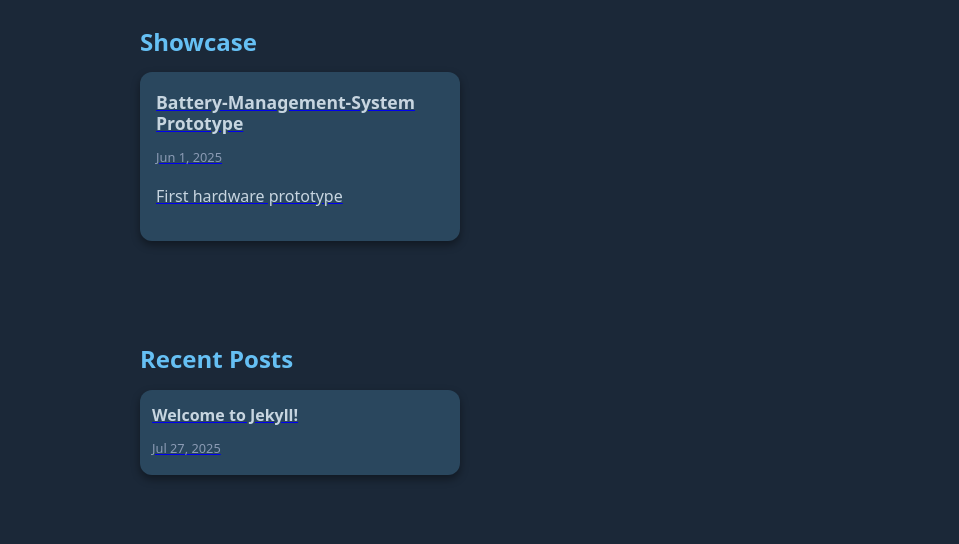
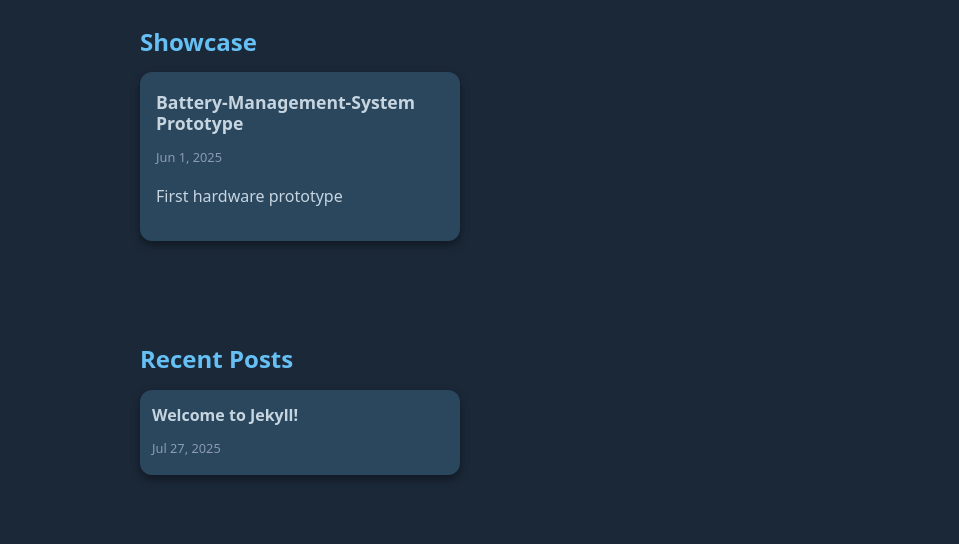
Before and after one commit to Manschm/manschm.github.io, a Jekyll site: the page built from index.markdown, in a window 1280 px wide. Shown: the part 302-846 px from the top of the page, without its empty margins (0-959 px from the left). Built offline with Jekyll 4.4.1, drawn with Linux system fonts in a browser that asks for light colours.

Commit message:
fixed ugly underlining

```diff
--- a/_includes/card.html
+++ b/_includes/card.html
@@ -1,6 +1,6 @@
 {%- assign c = include.compact | default: false -%}
 <article class="card{% if c %} compact{% endif %}">
-  <a href="{{ include.post.url | relative_url }}">
+  <a class="card-link" href="{{ include.post.url | relative_url }}">
     {%- if include.post.image -%}
       <img src="{{ include.post.image | relative_url }}" alt="{{ include.post.title }}">
     {%- endif -%}
--- a/assets/css/main.css
+++ b/assets/css/main.css
@@ -144,6 +144,16 @@ footer {
   color: var(--text);
 }
 
+.card-link {
+  display: block;
+  color: inherit;
+  text-decoration: none;
+}
+
+.card-link:hover {
+  text-decoration: underline;
+}
+
 .card h3 {
   margin: .25rem 0;
   font-size: 1.1rem;
```
